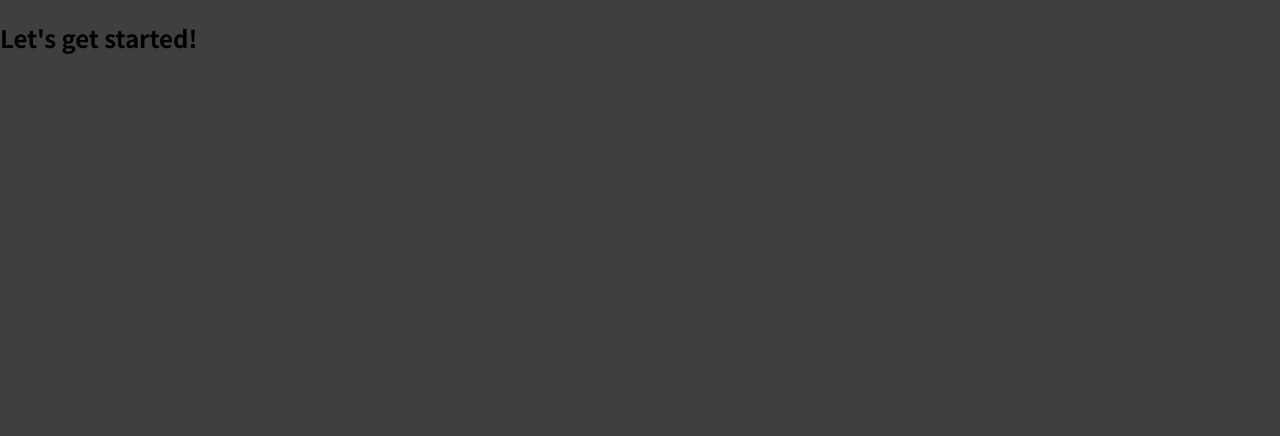
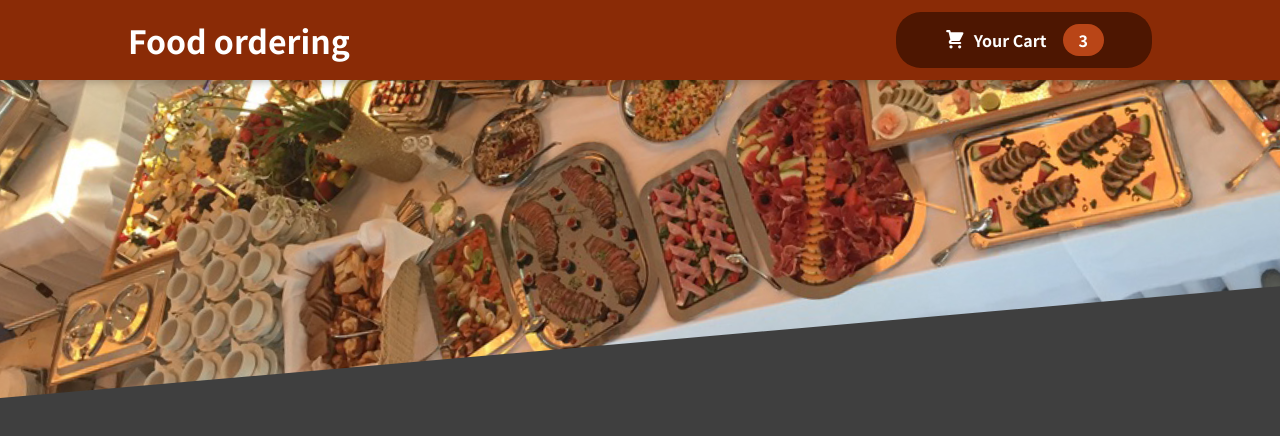
Before and after one commit to youn0808/react-food-ordering-web, a React (Create React App) app: page / in a window 1280 px wide. Shown: the top 436 px of the page. Built offline with nearby package versions, Linux system fonts and the light colour scheme.

Commit message:
adding header

```diff
--- a/src/App.js
+++ b/src/App.js
@@ -1,9 +1,7 @@
+import Header from "./component/Layout/Header";
+
 function App() {
-  return (
-    <div>
-      <h2>Let's get started!</h2>
-    </div>
-  );
+  return <Header />;
 }
 
 export default App;
--- /dev/null
+++ b/src/component/Cart/CartIcon.js
@@ -0,0 +1,13 @@
+const CartIcon = () => {
+  return (
+    <svg
+      xmlns="http://www.w3.org/2000/svg"
+      viewBox="0 0 20 20"
+      fill="currentColor"
+    >
+      <path d="M3 1a1 1 0 000 2h1.22l.305 1.222a.997.997 0 00.01.042l1.358 5.43-.893.892C3.74 11.846 4.632 14 6.414 14H15a1 1 0 000-2H6.414l1-1H14a1 1 0 00.894-.553l3-6A1 1 0 0017 3H6.28l-.31-1.243A1 1 0 005 1H3zM16 16.5a1.5 1.5 0 11-3 0 1.5 1.5 0 013 0zM6.5 18a1.5 1.5 0 100-3 1.5 1.5 0 000 3z" />
+    </svg>
+  );
+};
+
+export default CartIcon;
--- /dev/null
+++ b/src/component/Layout/Header.js
@@ -0,0 +1,19 @@
+import React, { Fragment } from "react";
+import classes from "./Header.module.css";
+import mealImg from "../../asset/meals.jpg";
+import HeaderCartButton from "./HeaderCartButton";
+const Header = (props) => {
+  return (
+    <Fragment>
+      <header className={classes.header}>
+        <h1>Food ordering</h1>
+        <HeaderCartButton></HeaderCartButton>
+      </header>
+      <div className={classes["main-image"]}>
+        <img src={mealImg} alt="Header Img (meals)" />;
+      </div>
+    </Fragment>
+  );
+};
+
+export default Header;
--- /dev/null
+++ b/src/component/Layout/Header.module.css
@@ -0,0 +1,29 @@
+.header {
+  position: fixed;
+  top: 0;
+  left: 0;
+  width: 100%;
+  height: 5rem;
+  background-color: #8a2b06;
+  color: white;
+  display: flex;
+  justify-content: space-between;
+  align-items: center;
+  padding: 0 10%;
+  box-shadow: 0 2px 8px rgba(0, 0, 0, 0.25);
+  z-index: 10;
+}
+
+.main-image {
+  width: 100%;
+  height: 25rem;
+  z-index: 0;
+  overflow: hidden;
+}
+
+.main-image img {
+  width: 110%;
+  height: 100%;
+  object-fit: cover;
+  transform: rotateZ(-5deg) translateY(-4rem) translateX(-1rem);
+}
--- /dev/null
+++ b/src/component/Layout/HeaderCartButton.js
@@ -0,0 +1,14 @@
+import classes from "./HeaderCartButton.module.css";
+import CartIcon from "../Cart/CartIcon";
+const HeaderCartButton = (props) => {
+  return (
+    <button className={classes.button}>
+      <span className={classes.icon}>
+        <CartIcon />
+      </span>
+      <span>Your Cart</span>
+      <span className={classes.badge}>3</span>
+    </button>
+  );
+};
+export default HeaderCartButton;
--- /dev/null
+++ b/src/component/Layout/HeaderCartButton.module.css
@@ -0,0 +1,59 @@
+.button {
+  cursor: pointer;
+  font: inherit;
+  border: none;
+  background-color: #4d1601;
+  color: white;
+  padding: 0.75rem 3rem;
+  display: flex;
+  justify-content: space-around;
+  align-items: center;
+  border-radius: 25px;
+  font-weight: bold;
+}
+
+.button:hover,
+.button:active {
+  background-color: #2c0d00;
+}
+
+.icon {
+  width: 1.35rem;
+  height: 1.35rem;
+  margin-right: 0.5rem;
+}
+
+.badge {
+  background-color: #b94517;
+  padding: 0.25rem 1rem;
+  border-radius: 25px;
+  margin-left: 1rem;
+  font-weight: bold;
+}
+
+.button:hover .badge,
+.button:active .badge {
+  background-color: #92320c;
+}
+
+.bump {
+  animation: bump 300ms ease-out;
+}
+
+@keyframes bump {
+  0% {
+    transform: scale(1);
+  }
+  10% {
+    transform: scale(0.9);
+  }
+  30% {
+    transform: scale(1.1);
+  }
+  50% {
+    transform: scale(1.15);
+  }
+  100% {
+    transform: scale(1);
+  }
+}
```
Also changed, not shown: src/asset/meals.jpg (added).
